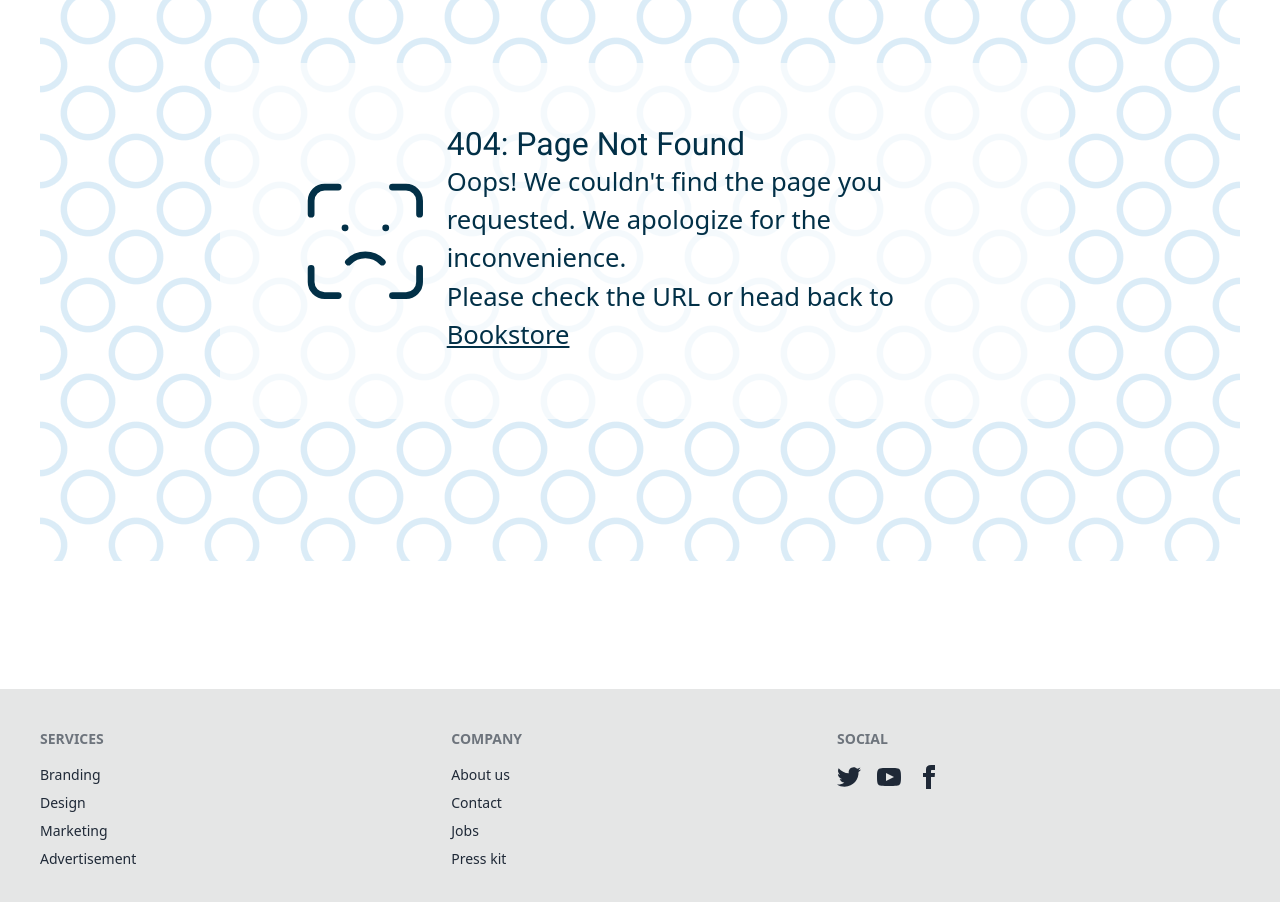
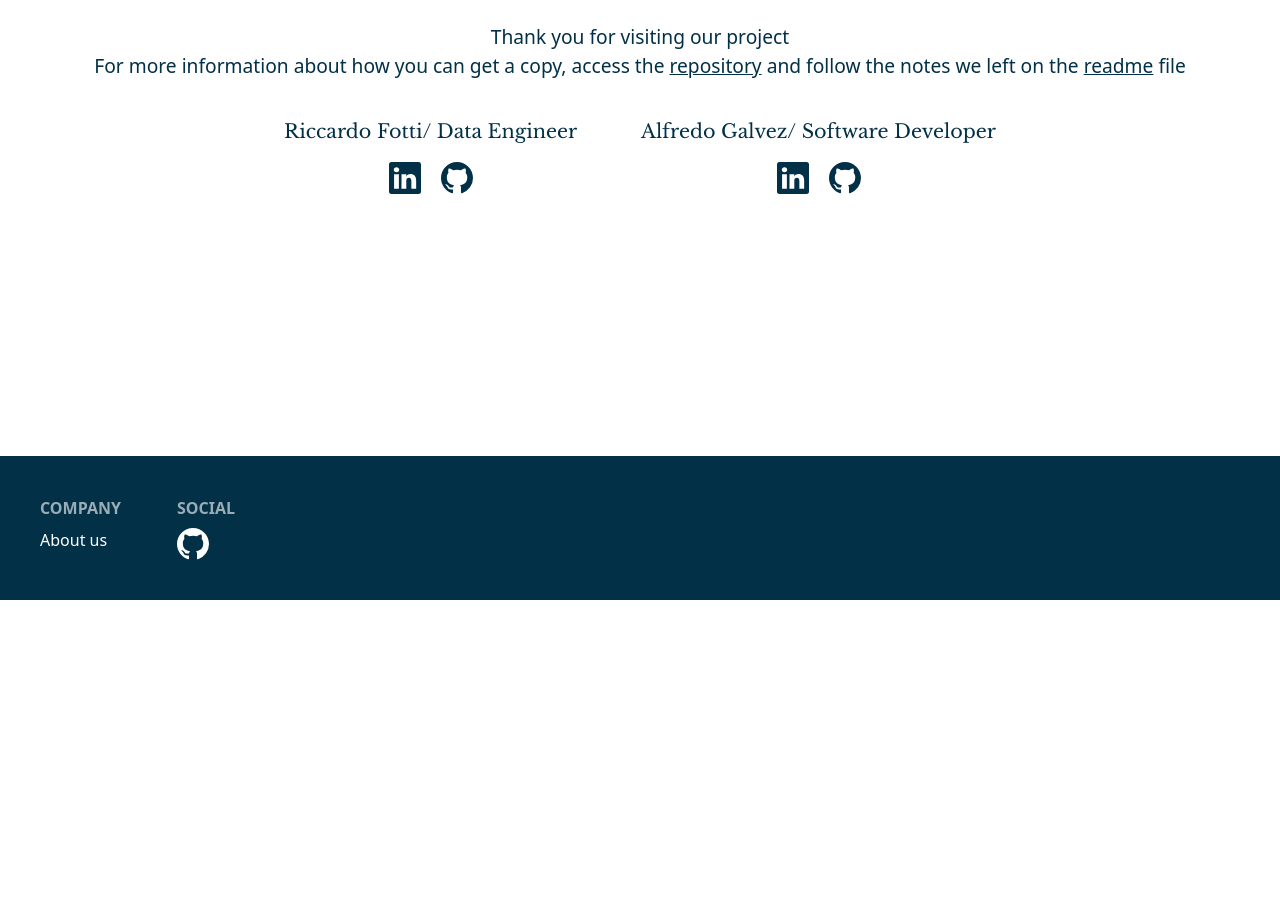
Before and after one commit to project-paperback/paperback-fe, a React (Vite) app: page /aboutUs in a window 1280 px wide. Shown: the part 200-1102 px from the top of the page. After the commit the page ends 800 px from the top, so only its background shows below. Built offline with nearby package versions, Linux system fonts and the light colour scheme.

Commit message:
update -Add about us page

```diff
--- a/src/App.jsx
+++ b/src/App.jsx
@@ -15,10 +15,10 @@ import { SignInPage } from "./pages/SignInPage";
 import { UserContext } from "./utilities_&_custom_hooks/General";
 import { useEffect, useState } from "react";
 import ViewCartPage from "./pages/ViewCartPage";
-import { Success } from "./Success";
 import CreateAccountPage from "./pages/CreateAccountPage";
 import ProfilePage from "./pages/ProfilePage";
 import { PageNotFound } from "./pages/404Page";
+import { AboutUs } from "./pages/AboutUs";
 
 function App() {
   const [user, setUser] = useState(null);
@@ -48,7 +48,7 @@ function App() {
         />
         <Route path="profile_page" element={<ProfilePage />} />
         <Route path="shopping-cart" element={<ViewCartPage />} />
-        <Route path="success" element={<Success />} />
+        <Route path="aboutUs" element={<AboutUs />} />
       </Route>
     )
   );
--- a/src/Layout.jsx
+++ b/src/Layout.jsx
@@ -15,7 +15,7 @@ export function Layout(props) {
     }
   }, [isOpen]);
   return (
-    <div className="relative">
+    <div className="relative flex flex-col justify-between h-screen ">
       <header className="lg:px-10">
         <NavBar
           setUser={props.setUser}
@@ -23,15 +23,14 @@ export function Layout(props) {
           setIsOpen={setIsOpen}
           divStyles={divStyles}
         />
-      </header>
-      <main className="lg:px-10">
         <MobileMenu
           isOpen={isOpen}
           setIsOpen={setIsOpen}
           divStyles={divStyles}
           setUser={props.setUser}
         />
-
+      </header>
+      <main className="lg:px-10">
         <Outlet />
       </main>
       <div className="mt-[8rem]">
--- a/src/Success.jsx
+++ /dev/null
@@ -1,9 +0,0 @@
-export function Success() {
-  return (
-    <div>
-      <div>
-        <p>Thanks for your purchase!</p>
-      </div>
-    </div>
-  );
-}
--- a/src/components/Icons.jsx
+++ b/src/components/Icons.jsx
@@ -357,3 +357,31 @@ export function IconCalendar(props) {
     </svg>
   );
 }
+
+export function IconGithub(props) {
+  return (
+    <svg
+      fill="currentColor"
+      viewBox="0 0 16 16"
+      height="1em"
+      width="1em"
+      {...props}
+    >
+      <path d="M8 0C3.58 0 0 3.58 0 8c0 3.54 2.29 6.53 5.47 7.59.4.07.55-.17.55-.38 0-.19-.01-.82-.01-1.49-2.01.37-2.53-.49-2.69-.94-.09-.23-.48-.94-.82-1.13-.28-.15-.68-.52-.01-.53.63-.01 1.08.58 1.23.82.72 1.21 1.87.87 2.33.66.07-.52.28-.87.51-1.07-1.78-.2-3.64-.89-3.64-3.95 0-.87.31-1.59.82-2.15-.08-.2-.36-1.02.08-2.12 0 0 .67-.21 2.2.82.64-.18 1.32-.27 2-.27.68 0 1.36.09 2 .27 1.53-1.04 2.2-.82 2.2-.82.44 1.1.16 1.92.08 2.12.51.56.82 1.27.82 2.15 0 3.07-1.87 3.75-3.65 3.95.29.25.54.73.54 1.48 0 1.07-.01 1.93-.01 2.2 0 .21.15.46.55.38A8.012 8.012 0 0016 8c0-4.42-3.58-8-8-8z" />
+    </svg>
+  );
+}
+
+export function IconLinkedin(props) {
+  return (
+    <svg
+      fill="currentColor"
+      viewBox="0 0 16 16"
+      height="1em"
+      width="1em"
+      {...props}
+    >
+      <path d="M0 1.146C0 .513.526 0 1.175 0h13.65C15.474 0 16 .513 16 1.146v13.708c0 .633-.526 1.146-1.175 1.146H1.175C.526 16 0 15.487 0 14.854V1.146zm4.943 12.248V6.169H2.542v7.225h2.401zm-1.2-8.212c.837 0 1.358-.554 1.358-1.248-.015-.709-.52-1.248-1.342-1.248-.822 0-1.359.54-1.359 1.248 0 .694.521 1.248 1.327 1.248h.016zm4.908 8.212V9.359c0-.216.016-.432.08-.586.173-.431.568-.878 1.232-.878.869 0 1.216.662 1.216 1.634v3.865h2.401V9.25c0-2.22-1.184-3.252-2.764-3.252-1.274 0-1.845.7-2.165 1.193v.025h-.016a5.54 5.54 0 01.016-.025V6.169h-2.4c.03.678 0 7.225 0 7.225h2.4z" />
+    </svg>
+  );
+}
--- a/src/components/nav/Footer.jsx
+++ b/src/components/nav/Footer.jsx
@@ -1,59 +1,22 @@
 import { Link } from "react-router-dom";
+
+import { IconGithub } from "../Icons";
 
 export function Footer() {
   return (
-    <footer className="footer p-10 bg-base-300 text-base-content">
-      <nav>
-        <h6 className="footer-title">Services</h6>
-        <Link className="link link-hover">Branding</Link>
-        <Link className="link link-hover">Design</Link>
-        <Link className="link link-hover">Marketing</Link>
-        <Link className="link link-hover">Advertisement</Link>
-      </nav>
+    <footer className={`flex gap-14 p-10 bg-[#023047] text-[white]`}>
       <nav>
         <h6 className="footer-title">Company</h6>
-        <Link className="link link-hover">About us</Link>
-        <Link className="link link-hover">Contact</Link>
-        <Link className="link link-hover">Jobs</Link>
-        <Link className="link link-hover">Press kit</Link>
+        <Link className="link link-hover" to={"aboutUs"}>
+          About us
+        </Link>
       </nav>
       <nav>
         <h6 className="footer-title">Social</h6>
-        <div className="grid grid-flow-col gap-4">
-          <Link>
-            <svg
-              xmlns="http://www.w3.org/2000/svg"
-              width="24"
-              height="24"
-              viewBox="0 0 24 24"
-              className="fill-current"
-            >
-              <path d="M24 4.557c-.883.392-1.832.656-2.828.775 1.017-.609 1.798-1.574 2.165-2.724-.951.564-2.005.974-3.127 1.195-.897-.957-2.178-1.555-3.594-1.555-3.179 0-5.515 2.966-4.797 6.045-4.091-.205-7.719-2.165-10.148-5.144-1.29 2.213-.669 5.108 1.523 6.574-.806-.026-1.566-.247-2.229-.616-.054 2.281 1.581 4.415 3.949 4.89-.693.188-1.452.232-2.224.084.626 1.956 2.444 3.379 4.6 3.419-2.07 1.623-4.678 2.348-7.29 2.04 2.179 1.397 4.768 2.212 7.548 2.212 9.142 0 14.307-7.721 13.995-14.646.962-.695 1.797-1.562 2.457-2.549z"></path>
-            </svg>
-          </Link>
-          <Link>
-            <svg
-              xmlns="http://www.w3.org/2000/svg"
-              width="24"
-              height="24"
-              viewBox="0 0 24 24"
-              className="fill-current"
-            >
-              <path d="M19.615 3.184c-3.604-.246-11.631-.245-15.23 0-3.897.266-4.356 2.62-4.385 8.816.029 6.185.484 8.549 4.385 8.816 3.6.245 11.626.246 15.23 0 3.897-.266 4.356-2.62 4.385-8.816-.029-6.185-.484-8.549-4.385-8.816zm-10.615 12.816v-8l8 3.993-8 4.007z"></path>
-            </svg>
-          </Link>
-          <Link>
-            <svg
-              xmlns="http://www.w3.org/2000/svg"
-              width="24"
-              height="24"
-              viewBox="0 0 24 24"
-              className="fill-current"
-            >
-              <path d="M9 8h-3v4h3v12h5v-12h3.642l.358-4h-4v-1.667c0-.955.192-1.333 1.115-1.333h2.885v-5h-3.808c-3.596 0-5.192 1.583-5.192 4.615v3.385z"></path>
-            </svg>
-          </Link>
-        </div>
+
+        <Link to={"https://github.com/project-paperback"} target="_blank">
+          <IconGithub width={"2rem"} height={"2rem"} />
+        </Link>
       </nav>
     </footer>
   );
--- /dev/null
+++ b/src/pages/AboutUs.jsx
@@ -0,0 +1,62 @@
+import { Link } from "react-router-dom";
+import { IconGithub, IconLinkedin } from "../components/Icons";
+export function AboutUs() {
+  return (
+    <div className="flex flex-col gap-10   text-center text-[1.2rem] px-2 lg:px-0">
+      <div>
+        <p>Thank you for visiting our project</p>
+        <p>
+          For more information about how you can get a copy, access the{" "}
+          <Link
+            className="underline"
+            to={"https://github.com/project-paperback/paperback-fe"}
+            target="_blank"
+          >
+            repository
+          </Link>{" "}
+          and follow the notes we left on the{" "}
+          <Link
+            className="underline"
+            to={
+              "https://github.com/project-paperback/paperback-fe?tab=readme-ov-file#readme"
+            }
+            target="_blank"
+          >
+            readme
+          </Link>{" "}
+          file
+        </p>
+      </div>
+      <div className="lg:flex justify-center gap-[4rem]">
+        <div className="">
+          <h2>Riccardo Fotti/ Data Engineer</h2>
+          <div className="flex gap-5 justify-center my-5">
+            <Link
+              to={"https://www.linkedin.com/in/riccardo-foti/"}
+              target="_blank"
+            >
+              <IconLinkedin width={"2rem"} height={"2rem"} />
+            </Link>
+            <Link to={"https://github.com/Piggun"} target="_blank">
+              <IconGithub width={"2rem"} height={"2rem"} />
+            </Link>
+          </div>
+        </div>
+        <div className="">
+          <h2>Alfredo Galvez/ Software Developer</h2>
+          <div className="flex gap-5 justify-center my-5">
+            <Link
+              to={"https://www.linkedin.com/in/alfredo-galvez-984047266/"}
+              target="_blank"
+            >
+              <IconLinkedin width={"2rem"} height={"2rem"} />
+            </Link>
+            <Link to={"https://github.com/AlfredoGvz"} target="_blank">
+              <IconGithub width={"2rem"} height={"2rem"} />
+            </Link>
+          </div>
+        </div>
+      </div>
+    </div>
+  );
+}
--- a/src/pages/BookstorePage.jsx
+++ b/src/pages/BookstorePage.jsx
@@ -1,22 +1,19 @@
-import { useEffect, useRef, useState } from "react";
-import { useSearchParams } from "react-router-dom";
+import { useEffect, useRef } from "react";
+import { Navigate, useSearchParams } from "react-router-dom";
 // components
 import { usePagination } from "../utilities_&_custom_hooks/General";
 import { IconArrowLeftCircle, IconArrowRightCircle } from "../components/Icons";
 import BookTile from "../components/bookstore/BookTile";
+import { BasketWarningModal } from "../components/SmallComponents";
 import { Filters } from "../components/BookFilter";
 // Custom hooks
 import { useFetchData } from "../utilities_&_custom_hooks/fetchHooks";
 import { useSendToBasket } from "../utilities_&_custom_hooks/postLogs";
-import {
-  BasketWarningModal,
-  QuickViewModal,
-} from "../components/SmallComponents";
 
 export function BookstorePage() {
   const [searchParams, setSearchParams] = useSearchParams();
   const topRef = useRef(null);
-  const [bookId, setBookId] = useState("");
+
   const scrollToTop = () => {
     window.scrollTo({
       top: 0,
@@ -32,7 +29,7 @@ export function BookstorePage() {
     currentPage,
     searchParams
   );
-  const [isQuickViewOpen, setIsQuickViewOpen] = useState(false);
+
   useEffect(() => {
     let timer;
 
@@ -55,14 +52,6 @@ export function BookstorePage() {
   const hidden = data.msg === "More books coming soon!" ? "hidden" : "block";
   return (
     <div className="relative">
-      {isQuickViewOpen && (
-        <QuickViewModal
-          isQuickViewOpen={isQuickViewOpen}
-          setIsQuickViewOpen={setIsQuickViewOpen}
-          data={data}
-          bookId={bookId}
-        />
-      )}
       {errorInBasket && (
         <BasketWarningModal
           setErrorInBasket={setErrorInBasket}
@@ -80,13 +69,13 @@ export function BookstorePage() {
       </h2>
 
       <div className="flex relative justify-center">
-        <div className="gallery-grid justify-center  ">
+        <div className="gallery-grid justify-center ">
           {data.msg === "More books coming soon!" && (
-            <div className="w-[100%] h-[100%] my-auto  text-[2rem] lg:col-span-3 row-span-3 flex justify-center items-center text-center">
+            <div className="w-[100%] h-[100%] my-auto  absolute flex flex-col justify-center items-center text-[2rem]">
               <p>{data.msg}</p>
             </div>
           )}
-          <div className="grid-filter mx-auto ">
+          <div className="grid-filter mx-auto">
             <Filters />
           </div>
           {isPending ? (
@@ -104,9 +93,6 @@ export function BookstorePage() {
                 key={book._id}
                 bookId={book._id}
                 sendToBasket={sendToBasket}
-                isQuickViewOpen={isQuickViewOpen}
-                setIsQuickViewOpen={setIsQuickViewOpen}
-                setBookId={setBookId}
               />
             ))
           ) : (
--- a/src/pages/SuccessfulPurchase.jsx
+++ /dev/null
@@ -1,3 +0,0 @@
-export function SuccessfulPurchasePage() {
-  return <button>Go Back</button>;
-}
--- a/src/utilities_&_custom_hooks/General.jsx
+++ b/src/utilities_&_custom_hooks/General.jsx
@@ -21,10 +21,6 @@ export function usePagination() {
   return { currentPage, handleNextPage, handlePrevPage };
 }
 
-export function useFilters() {
-  const [filterParans, setFilterParams] = useSearchParams();
-}
-
 export function sendToBasket(id) {
   console.log(id);
   const sendTo = `https://paperback-vy73.onrender.com/api/add_to_basket`;
--- a/src/utilities_&_custom_hooks/fetchHooks.jsx
+++ b/src/utilities_&_custom_hooks/fetchHooks.jsx
@@ -36,7 +36,7 @@ export function useFetchData(url, id, currentPage) {
     const category = encodedCategory;
     secondURL += `&category=${category}`;
   }
-  console.log(secondURL);
+
   useEffect(() => {
     const fetchData = async () => {
       try {
```
